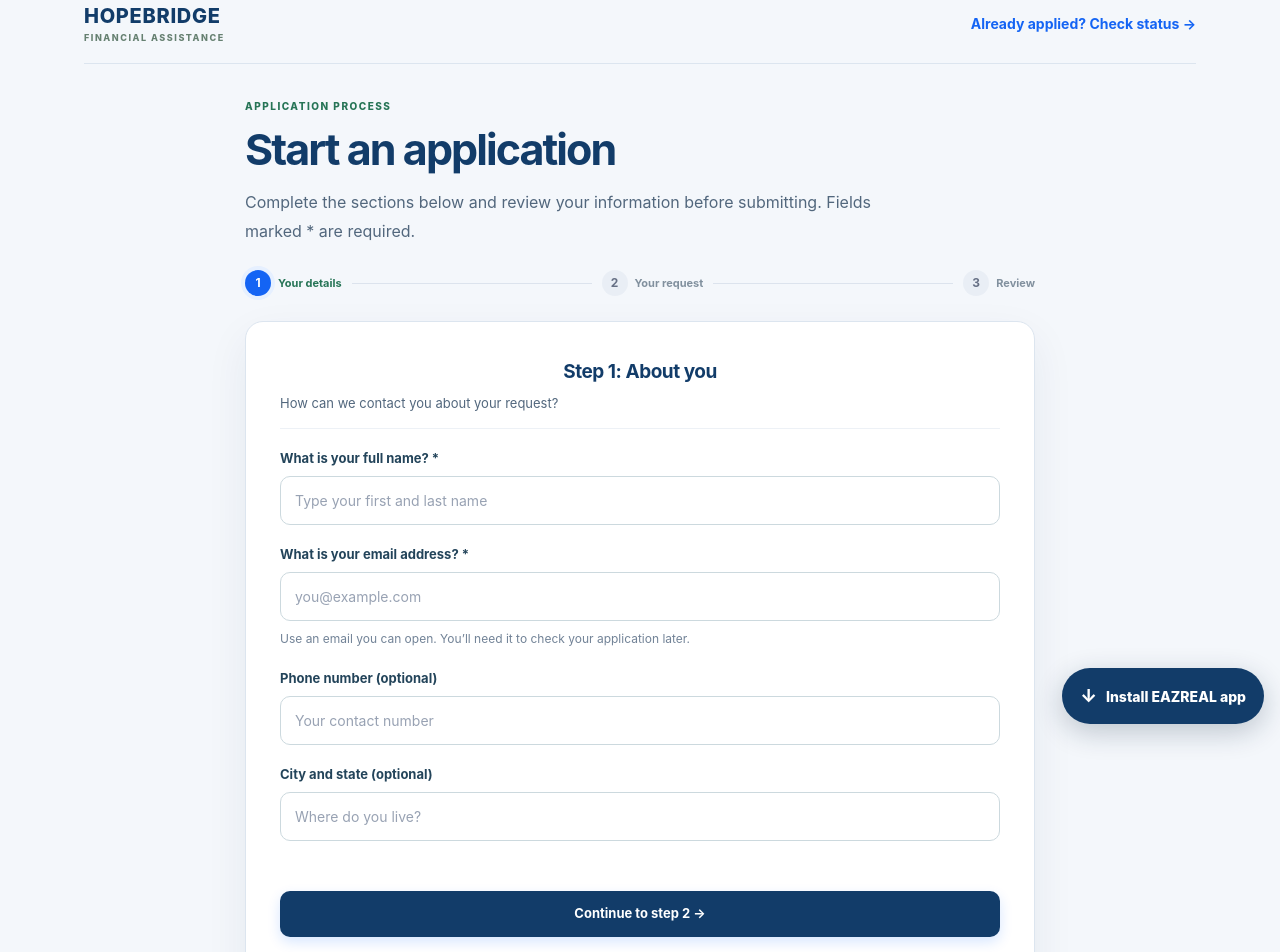
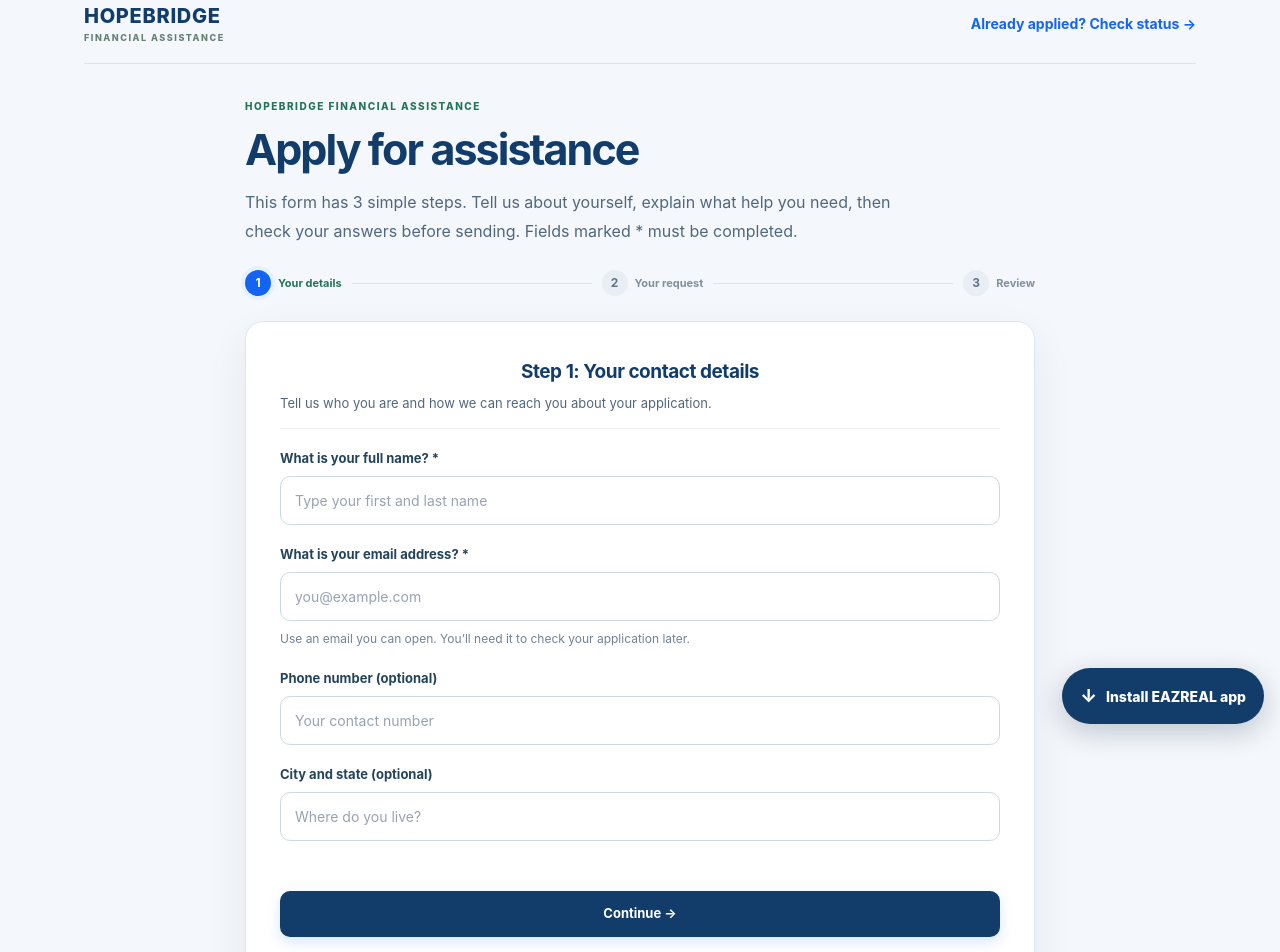
Before and after one commit to agentsarahmitchell56-code/USHopeBridge, a Next.js app: page /apply in a window 1280 px wide. Shown: the part 60-1012 px from the top of the page. Built offline with nearby package versions, Linux system fonts and the light colour scheme.

Commit message:
Make HOPEBRIDGE application steps easier to understand

```diff
--- a/app/apply/page.tsx
+++ b/app/apply/page.tsx
@@ -124,9 +124,9 @@ export default function Apply() {
         <Link href="/status" className="text-link">Already applied? Check status →</Link>
       </div>
       <div className="form-wrap application-form-wrap">
-        <p className="eyebrow">APPLICATION PROCESS</p>
-        <h1>Start an application</h1>
-        <p className="page-lead">Complete the sections below and review your information before submitting. Fields marked * are required.</p>
+        <p className="eyebrow">HOPEBRIDGE FINANCIAL ASSISTANCE</p>
+        <h1>Apply for assistance</h1>
+        <p className="page-lead">This form has 3 simple steps. Tell us about yourself, explain what help you need, then check your answers before sending. Fields marked * must be completed.</p>
         <div className="form-progress" aria-label={`Step ${step} of 3`}>
           <span className={`progress-step ${step >= 1 ? "progress-step-active" : ""}`}><span>1</span>Your details</span>
           <span className="progress-line" />
@@ -136,21 +136,21 @@ export default function Apply() {
         </div>
         <div className="card form application-form" aria-live="polite">
           {step === 1 && <>
-            <div className="form-section-heading"><h2>Step 1: About you</h2><p>How can we contact you about your request?</p></div>
+            <div className="form-section-heading"><h2>Step 1: Your contact details</h2><p>Tell us who you are and how we can reach you about your application.</p></div>
             <div className="field"><label htmlFor="full_name">What is your full name? *</label><input id="full_name" value={values.full_name} onChange={(e) => update("full_name", e.target.value)} placeholder="Type your first and last name" autoComplete="name" minLength={2} maxLength={120} required /></div>
             <div className="field"><label htmlFor="email">What is your email address? *</label><input id="email" type="email" value={values.email} onChange={(e) => update("email", e.target.value)} placeholder="you@example.com" autoComplete="email" maxLength={254} required /><small>Use an email you can open. You’ll need it to check your application later.</small></div>
             <div className="field"><label htmlFor="phone">Phone number (optional)</label><input id="phone" type="tel" value={values.phone} onChange={(e) => update("phone", e.target.value)} placeholder="Your contact number" autoComplete="tel" maxLength={40} /></div>
             <div className="field"><label htmlFor="location">City and state (optional)</label><input id="location" value={values.location} onChange={(e) => update("location", e.target.value)} placeholder="Where do you live?" autoComplete="address-level2" maxLength={120} /></div>
           </>}
           {step === 2 && <>
-            <div className="form-section-heading"><h2>Step 2: What help do you need?</h2><p>Choose the closest option and explain in your own words. You don’t need special terms.</p></div>
+            <div className="form-section-heading"><h2>Step 2: Tell us what help you need</h2><p>Choose the option that best matches your situation and explain it in your own words. You do not need special or formal language.</p></div>
             <div className="field"><label htmlFor="assistance_type">What type of help are you asking for? *</label><select id="assistance_type" value={values.assistance_type} onChange={(e) => update("assistance_type", e.target.value)} required><option value="">Choose one option</option><option>Emergency assistance</option><option>Medical assistance</option><option>Housing assistance</option><option>Education assistance</option><option>Other</option></select></div>
             <div className="field"><label htmlFor="requested_amount">How much help do you need? (optional)</label><input id="requested_amount" value={values.requested_amount} onChange={(e) => update("requested_amount", e.target.value)} placeholder="For example: 500 USD" maxLength={80} /><small>If you enter an amount, include the currency.</small></div>
             <div className="field"><label htmlFor="details">Please tell us why you need help. *</label><textarea id="details" value={values.details} onChange={(e) => update("details", e.target.value)} required minLength={10} maxLength={5000} rows={5} placeholder="Explain your situation in a few sentences. There is no need to use formal language." /><small>At least 10 characters. Please do not include passwords or bank card details.</small></div>
             <div className="field"><label htmlFor="supporting_image">Add a supporting image (optional)</label><input id="supporting_image" type="file" accept="image/jpeg,image/png,image/webp" onChange={(e) => setAttachment(e.target.files?.[0] || null)} /><small>JPG, PNG, or WebP, up to 5 MB. You can skip this.</small>{attachment && <small>Selected: {attachment.name}</small>}</div>
           </>}
           {step === 3 && <>
-            <div className="form-section-heading"><h2>Step 3: Check your answers</h2><p>Please check these details before sending your application.</p></div>
+            <div className="form-section-heading"><h2>Step 3: Review your application</h2><p>Check that everything is correct. You can go back and make changes before you submit.</p></div>
             <div className="field"><strong>Your name</strong><p>{values.full_name}</p></div>
             <div className="field"><strong>Email address</strong><p>{values.email}</p></div>
             <div className="field"><strong>Phone number</strong><p>{values.phone || "Not provided"}</p></div>
@@ -164,7 +164,7 @@ export default function Apply() {
           {error && <div role="alert" className="form-error"><strong>Please check this:</strong><span>{error}</span></div>}
           <div className="actions" style={{ display: "flex", gap: 12, flexWrap: "wrap" }}>
             {step > 1 && <button type="button" className="btn secondary" onClick={() => { setError(""); setStep((s) => s - 1); }} disabled={loading}>Back</button>}
-            {step < 3 ? <button type="button" className="btn primary application-submit" onClick={nextStep}>Continue to step {step + 1} →</button> : <button type="button" className="btn primary application-submit" onClick={submit} disabled={loading}>{loading ? "Sending your application…" : "Submit application"}</button>}
+            {step < 3 ? <button type="button" className="btn primary application-submit" onClick={nextStep}>Continue →</button> : <button type="button" className="btn primary application-submit" onClick={submit} disabled={loading}>{loading ? "Sending…" : "Send my application"}</button>}
           </div>
           <p className="form-footnote">Need help? <Link href="/chat" className="text-link">Chat with our support team</Link> or go back to the <Link href="/" className="text-link">home page</Link>.</p>
         </div>
```
